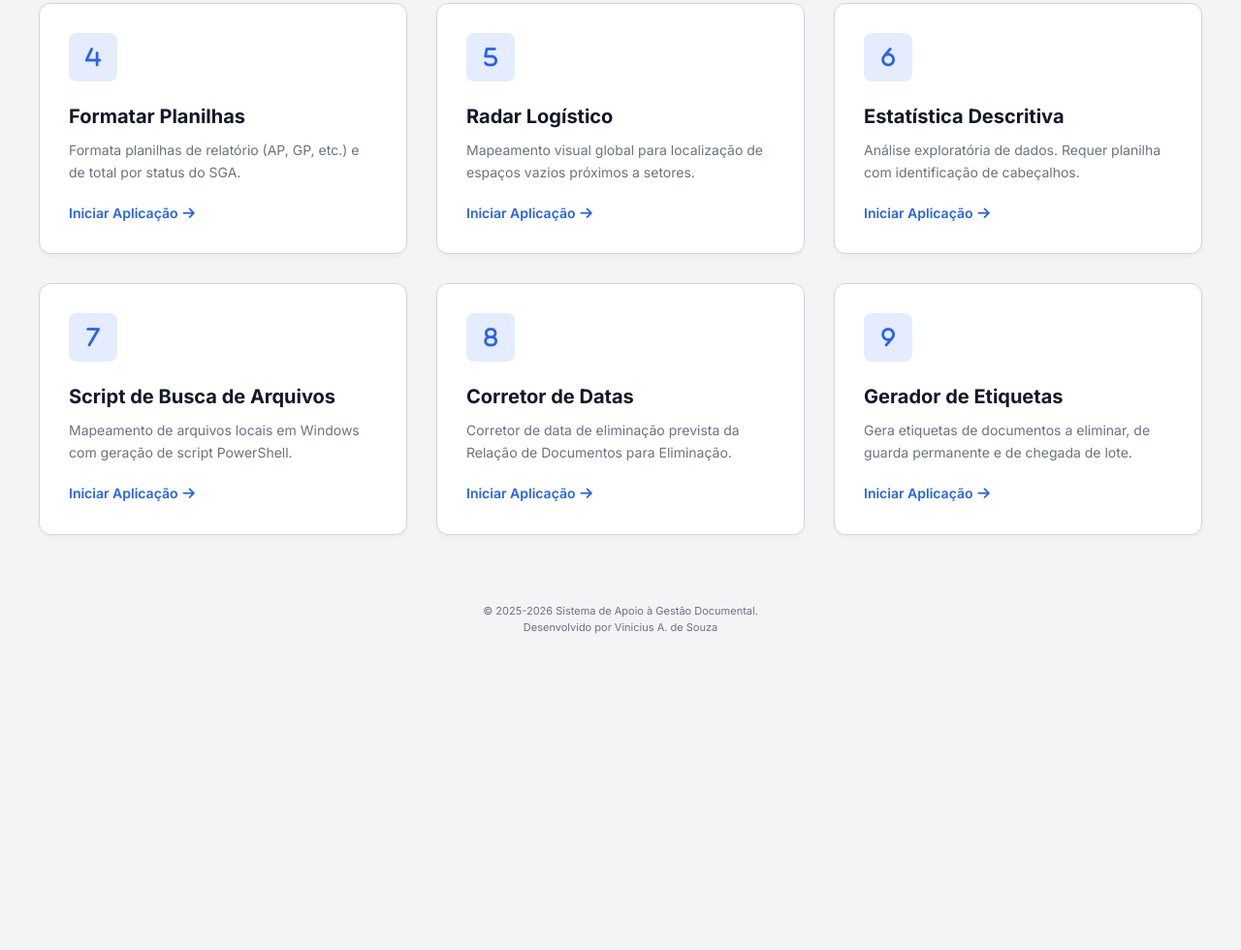
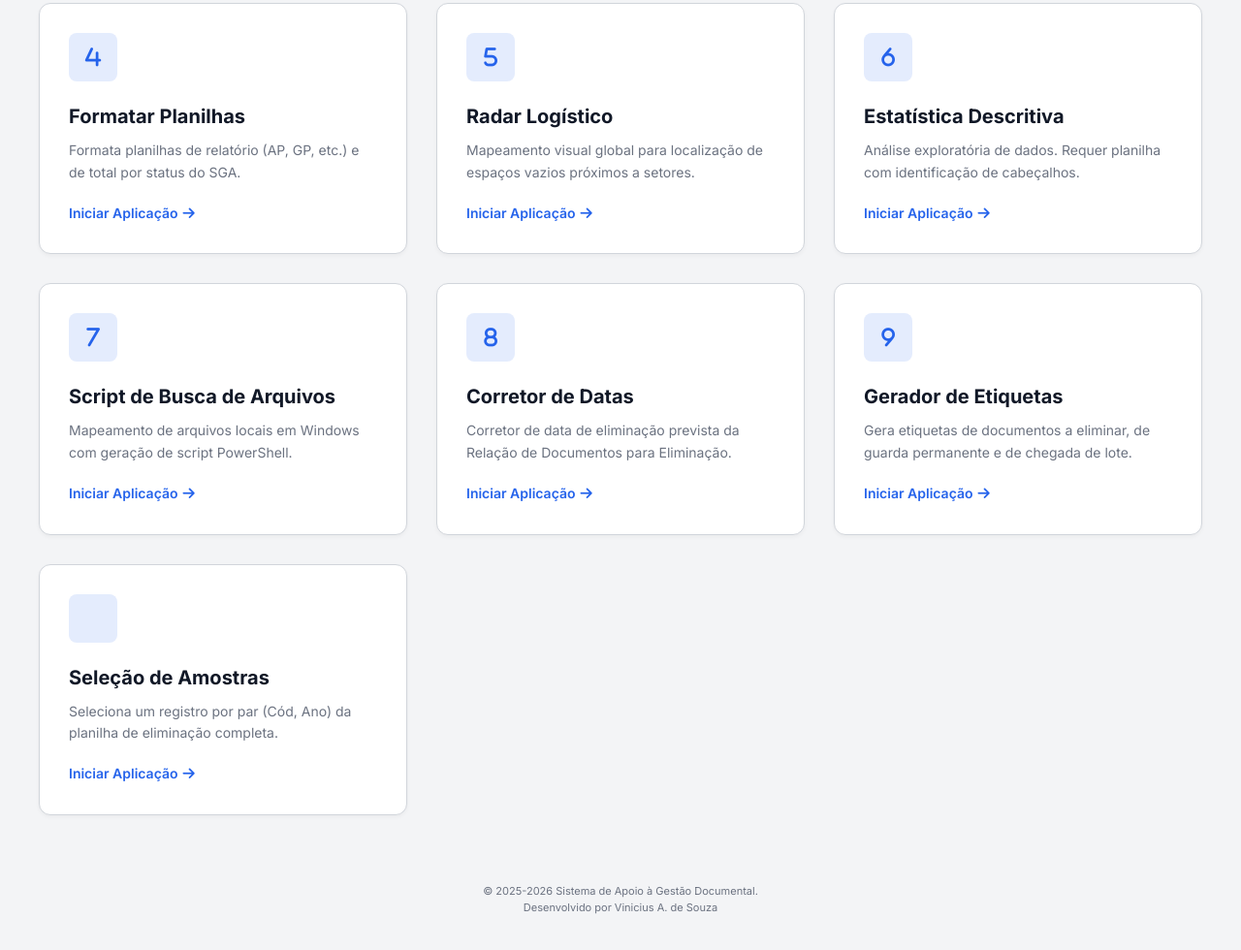
Before and after one commit to videsouza/arquivo, a plain HTML site: page index.html in a window 1280 px wide. Shown: the part 326-1306 px from the top of the page at 97% size. Before the commit the page ends 1023 px from the top, so only its background shows below. Drawn offline with Linux system fonts and the light colour scheme.

Commit message:
Update index.html

```diff
--- a/index.html
+++ b/index.html
@@ -270,6 +270,13 @@
                 <div class="card-action">Iniciar Aplicação <i class="fas fa-arrow-right"></i></div>
             </a>
 
+            <a href="amostragem.html" class="service-card">
+                <div class="card-icon"><i class="fa-solid fa-10"></i></div>
+                <h3 class="card-title">Seleção de Amostras</h3>
+                <p class="card-desc">Seleciona um registro por par (Cód, Ano) da planilha de eliminação completa.</p>
+                <div class="card-action">Iniciar Aplicação <i class="fas fa-arrow-right"></i></div>
+            </a>
+
         </section>
 
         <footer class="footer">
```
